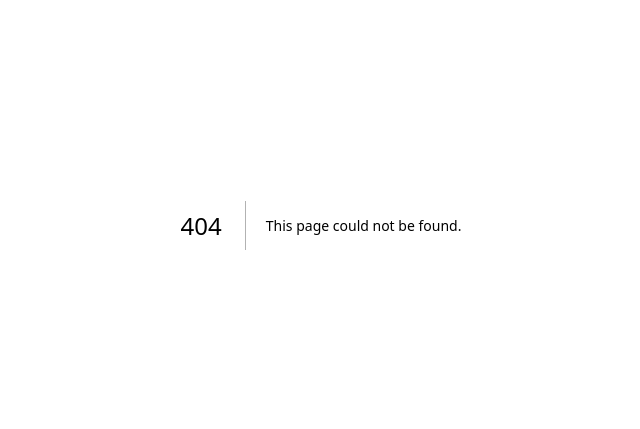
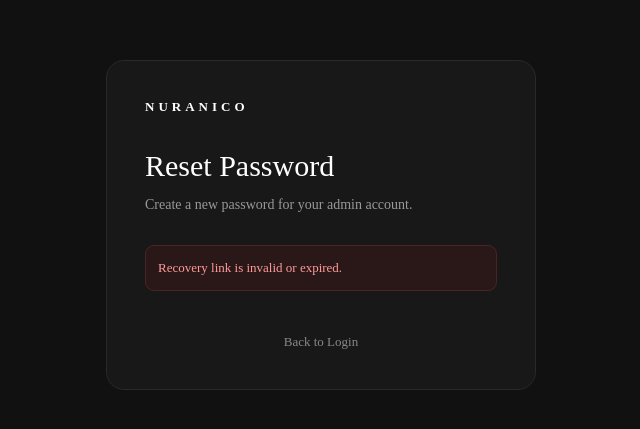
Before and after one commit to shayannorani8-byte/nuranico-8, a Next.js app: page /admin/reset-password in a window 1280 px wide. Before the commit this address had no page. Shown: the part 175-604 px from the top of the page, without its empty margins (319-959 px from the left). Built offline with nearby package versions, Linux system fonts and the light colour scheme; no server answers.

Commit message:
Add admin password reset page

```diff
--- /dev/null
+++ b/app/admin/reset-password/page.tsx
@@ -0,0 +1,245 @@
+"use client";
+
+import { FormEvent, useEffect, useState } from "react";
+import { useRouter } from "next/navigation";
+import { supabaseBrowser } from "@/lib/supabase-browser";
+
+export default function ResetPasswordPage() {
+  const router = useRouter();
+
+  const [password, setPassword] = useState("");
+  const [confirmPassword, setConfirmPassword] = useState("");
+  const [loading, setLoading] = useState(false);
+  const [checking, setChecking] = useState(true);
+  const [message, setMessage] = useState("");
+  const [error, setError] = useState("");
+
+  useEffect(() => {
+    async function checkSession() {
+      const { data } = await supabaseBrowser.auth.getSession();
+
+      if (!data.session) {
+        setError("Recovery link is invalid or expired.");
+      }
+
+      setChecking(false);
+    }
+
+    checkSession();
+  }, []);
+
+  async function handleSubmit(event: FormEvent<HTMLFormElement>) {
+    event.preventDefault();
+
+    setError("");
+    setMessage("");
+
+    if (password.length < 6) {
+      setError("Password must be at least 6 characters.");
+      return;
+    }
+
+    if (password !== confirmPassword) {
+      setError("Passwords do not match.");
+      return;
+    }
+
+    setLoading(true);
+
+    const { error: updateError } =
+      await supabaseBrowser.auth.updateUser({
+        password,
+      });
+
+    if (updateError) {
+      setError(updateError.message);
+      setLoading(false);
+      return;
+    }
+
+    setMessage("Password updated successfully.");
+
+    setTimeout(() => {
+      router.push("/admin");
+    }, 1000);
+  }
+
+  if (checking) {
+    return (
+      <main style={styles.page}>
+        <div style={styles.card}>
+          <p style={styles.muted}>Checking recovery link...</p>
+        </div>
+      </main>
+    );
+  }
+
+  return (
+    <main style={styles.page}>
+      <div style={styles.card}>
+        <div style={styles.logo}>NURANICO</div>
+
+        <h1 style={styles.title}>Reset Password</h1>
+
+        <p style={styles.subtitle}>
+          Create a new password for your admin account.
+        </p>
+
+        {error && <div style={styles.error}>{error}</div>}
+
+        {message && <div style={styles.success}>{message}</div>}
+
+        {!error && (
+          <form onSubmit={handleSubmit} style={styles.form}>
+            <input
+              type="password"
+              placeholder="New password"
+              value={password}
+              onChange={(event) => setPassword(event.target.value)}
+              autoComplete="new-password"
+              style={styles.input}
+              required
+            />
+
+            <input
+              type="password"
+              placeholder="Confirm new password"
+              value={confirmPassword}
+              onChange={(event) =>
+                setConfirmPassword(event.target.value)
+              }
+              autoComplete="new-password"
+              style={styles.input}
+              required
+            />
+
+            <button
+              type="submit"
+              disabled={loading}
+              style={styles.button}
+            >
+              {loading ? "Updating..." : "Update Password"}
+            </button>
+          </form>
+        )}
+
+        <button
+          type="button"
+          onClick={() => router.push("/admin/login")}
+          style={styles.back}
+        >
+          Back to Login
+        </button>
+      </div>
+    </main>
+  );
+}
+
+const styles = {
+  page: {
+    minHeight: "100vh",
+    background: "#111",
+    color: "#fff",
+    display: "flex",
+    alignItems: "center",
+    justifyContent: "center",
+    padding: "24px",
+  } as React.CSSProperties,
+
+  card: {
+    width: "100%",
+    maxWidth: "430px",
+    background: "#181818",
+    border: "1px solid #292929",
+    borderRadius: "18px",
+    padding: "38px",
+    boxSizing: "border-box",
+  } as React.CSSProperties,
+
+  logo: {
+    fontSize: "13px",
+    letterSpacing: "4px",
+    fontWeight: 600,
+    marginBottom: "34px",
+  } as React.CSSProperties,
+
+  title: {
+    fontSize: "30px",
+    fontWeight: 500,
+    margin: "0 0 10px",
+  } as React.CSSProperties,
+
+  subtitle: {
+    color: "#999",
+    fontSize: "14px",
+    lineHeight: 1.7,
+    margin: "0 0 28px",
+  } as React.CSSProperties,
+
+  form: {
+    display: "flex",
+    flexDirection: "column",
+    gap: "12px",
+  } as React.CSSProperties,
+
+  input: {
+    width: "100%",
+    boxSizing: "border-box",
+    background: "#111",
+    border: "1px solid #303030",
+    color: "#fff",
+    borderRadius: "10px",
+    padding: "14px 15px",
+    outline: "none",
+    fontSize: "14px",
+  } as React.CSSProperties,
+
+  button: {
+    border: 0,
+    borderRadius: "10px",
+    padding: "14px",
+    marginTop: "8px",
+    background: "#fff",
+    color: "#111",
+    fontSize: "14px",
+    fontWeight: 600,
+    cursor: "pointer",
+  } as React.CSSProperties,
+
+  back: {
+    width: "100%",
+    background: "transparent",
+    border: 0,
+    color: "#888",
+    marginTop: "24px",
+    cursor: "pointer",
+    fontSize: "13px",
+  } as React.CSSProperties,
+
+  error: {
+    background: "#2a1717",
+    border: "1px solid #4a2424",
+    color: "#ff9b9b",
+    padding: "12px",
+    borderRadius: "9px",
+    fontSize: "13px",
+    lineHeight: 1.5,
+    marginBottom: "18px",
+  } as React.CSSProperties,
+
+  success: {
+    background: "#17251b",
+    border: "1px solid #294a32",
+    color: "#9be0aa",
+    padding: "12px",
+    borderRadius: "9px",
+    fontSize: "13px",
+    lineHeight: 1.5,
+    marginBottom: "18px",
+  } as React.CSSProperties,
+
+  muted: {
+    color: "#888",
+    fontSize: "14px",
+  } as React.CSSProperties,
+};
```
